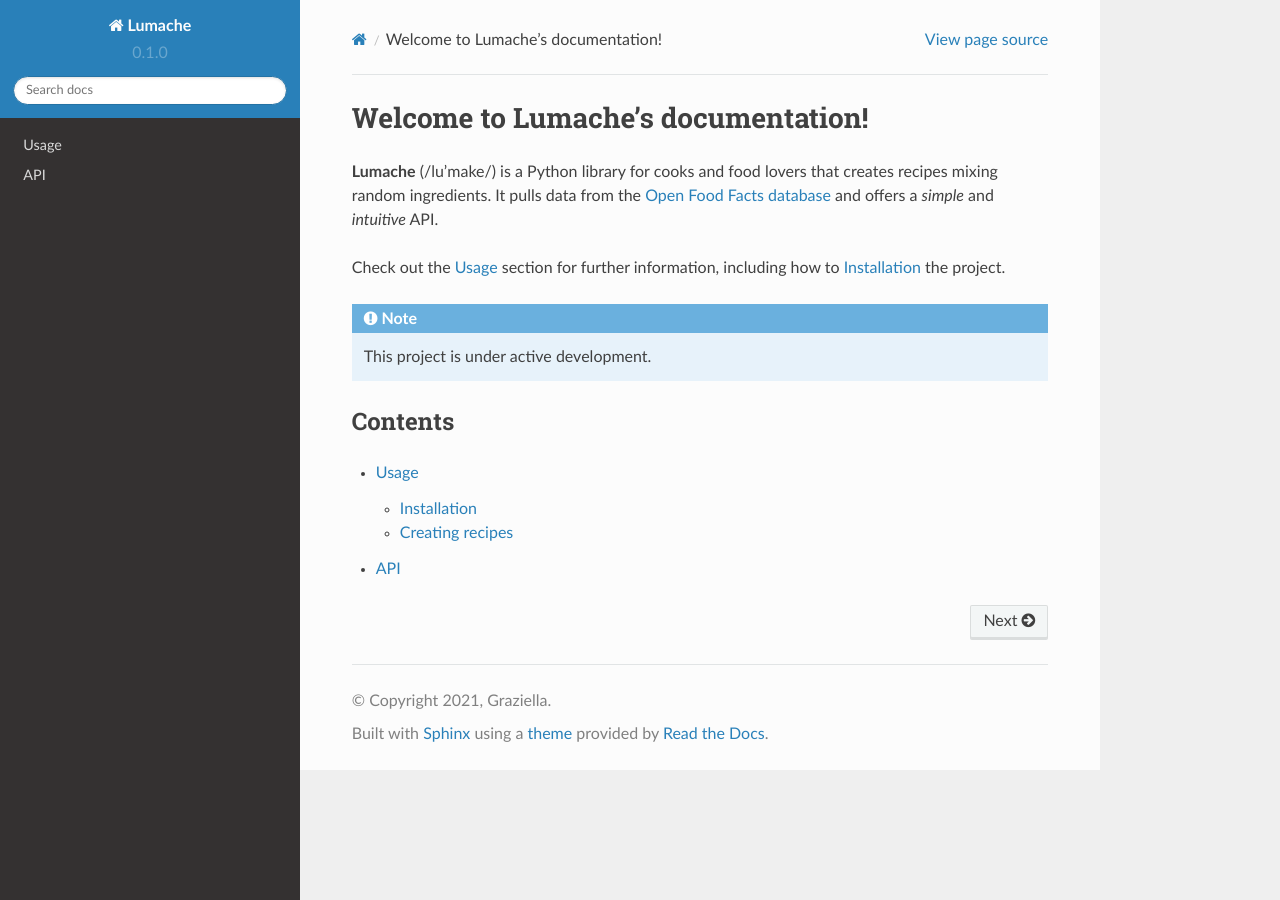
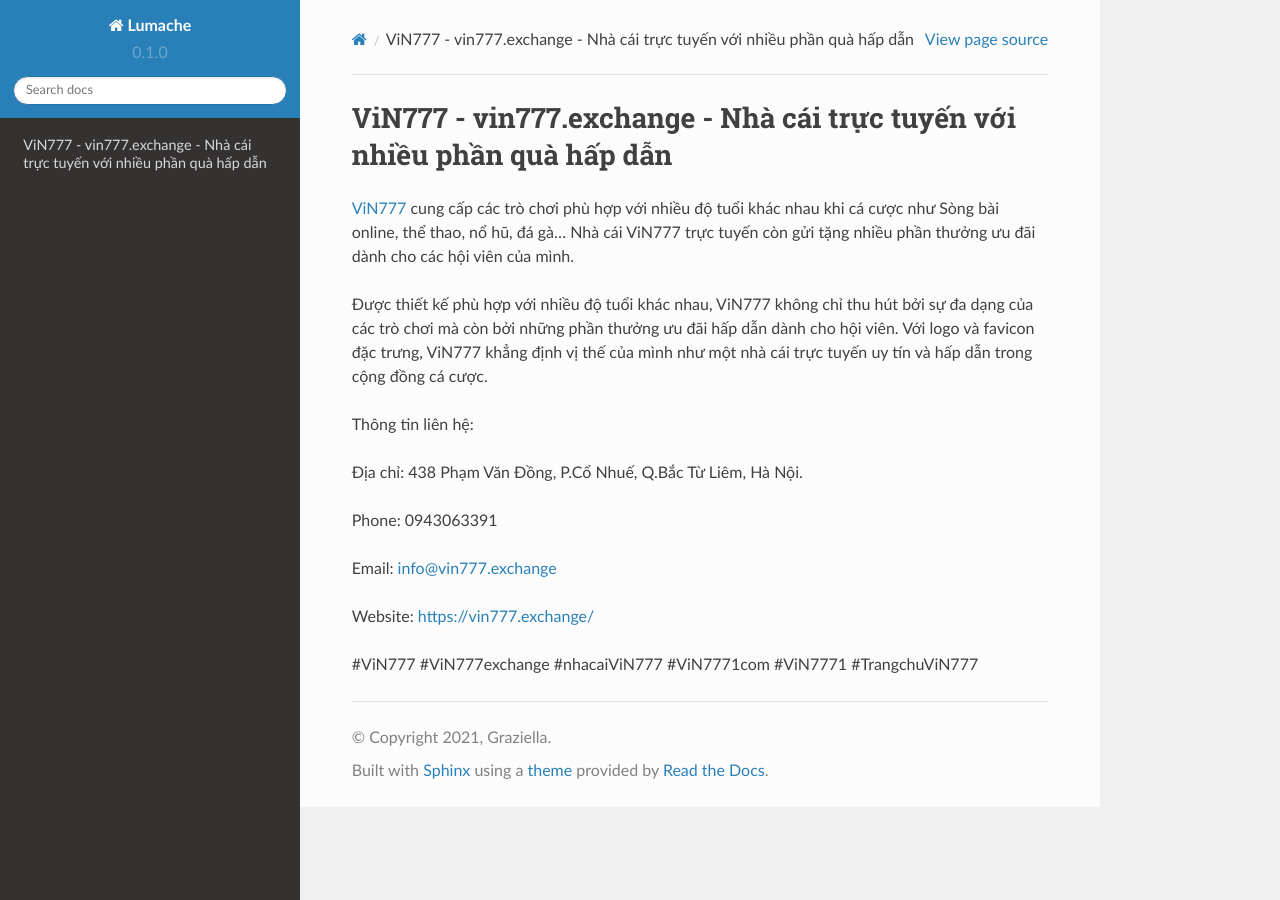
Before and after one commit to socialentity/vin777exchange, a Sphinx documentation site: the page built from docs/source/index.rst, in a window 1280 px wide. Built offline with Sphinx 7.4.7 and the Read the Docs theme 2.0.0, drawn with Linux system fonts in a browser that asks for light colours.

Commit message:
Update index.rst

```diff
--- a/docs/source/index.rst
+++ b/docs/source/index.rst
@@ -1,22 +1,18 @@
-Welcome to Lumache's documentation!
+ViN777 - vin777.exchange - Nhà cái trực tuyến với nhiều phần quà hấp dẫn
 ===================================
 
-**Lumache** (/lu'make/) is a Python library for cooks and food lovers
-that creates recipes mixing random ingredients.
-It pulls data from the `Open Food Facts database <https://world.openfoodfacts.org/>`_
-and offers a *simple* and *intuitive* API.
+`ViN777 <https://vin777.exchange/>`_ cung cấp các trò chơi phù hợp với nhiều độ tuổi khác nhau khi cá cược như Sòng bài online, thể thao, nổ hũ, đá gà... Nhà cái ViN777 trực tuyến còn gửi tặng nhiều phần thưởng ưu đãi dành cho các hội viên của mình.
 
-Check out the :doc:`usage` section for further information, including
-how to :ref:`installation` the project.
+Được thiết kế phù hợp với nhiều độ tuổi khác nhau, ViN777 không chỉ thu hút bởi sự đa dạng của các trò chơi mà còn bởi những phần thưởng ưu đãi hấp dẫn dành cho hội viên. Với logo và favicon đặc trưng, ViN777 khẳng định vị thế của mình như một nhà cái trực tuyến uy tín và hấp dẫn trong cộng đồng cá cược.
 
-.. note::
+Thông tin liên hệ:
 
-   This project is under active development.
+Địa chỉ: 438 Phạm Văn Đồng, P.Cổ Nhuế, Q.Bắc Từ Liêm, Hà Nội.
 
-Contents
---------
+Phone: 0943063391
 
-.. toctree::
+Email: info@vin777.exchange
 
-   usage
-   api
+Website: https://vin777.exchange/
+
+#ViN777 #ViN777exchange #nhacaiViN777 #ViN7771com #ViN7771 #TrangchuViN777
```
